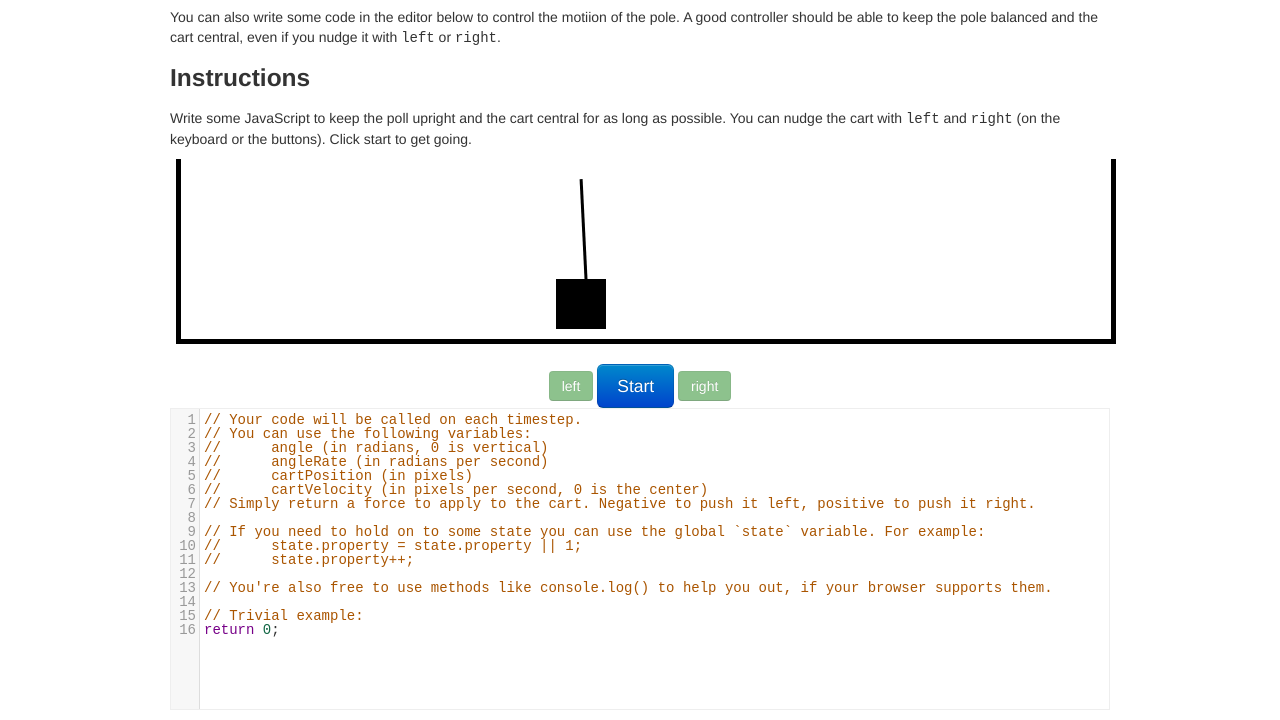
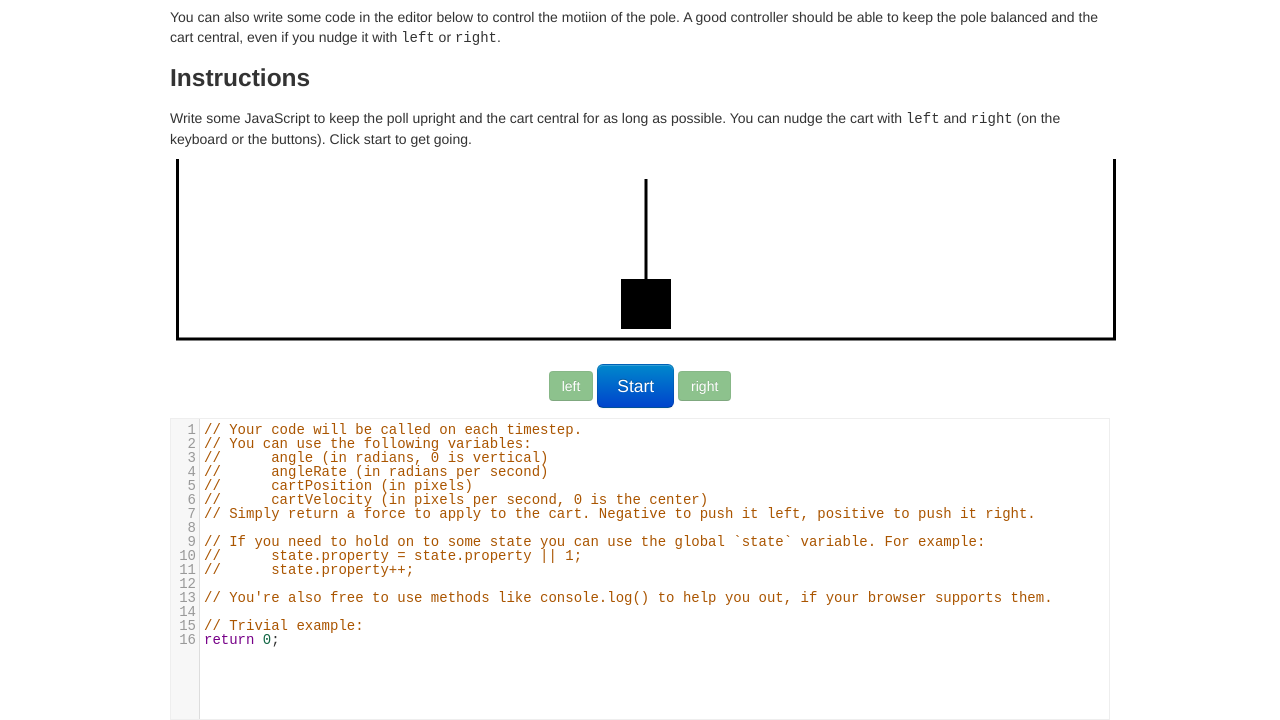
Before and after one commit to richardTowers/poleBalancer, a plain HTML site: page index.html in a window 1280 px wide. Shown: the part 123-843 px from the top of the page. Drawn offline with Linux system fonts and the light colour scheme.

Commit message:
Tidying the code and adding edge boundaries

```diff
--- a/scripts/pole.js
+++ b/scripts/pole.js
@@ -22,7 +22,9 @@ var Pole = (function () {
     return Pole;
 })();
 var Cart = (function () {
-    function Cart(mass, position, velocity, acceleration, pole) {
+    function Cart(width, height, mass, position, velocity, acceleration, pole) {
+        this.width = width;
+        this.height = height;
         this.mass = mass;
         this.position = position;
         this.velocity = velocity;
@@ -45,24 +47,21 @@ var Cart = (function () {
 $(function () {
     'use strict';
     var elapsed = 0;
-    var windowWidth = $('.container').width();
-    var windowHeight = $('.container').height();
-    $('#cart').attr('width', windowWidth + 'px');
-    $('#cart').attr('height', 200 + 'px');
+    var canvasWidth = $('.container').width();
+    var canvasHeight = 200;
+    $('#cart').attr('width', canvasWidth + 'px');
+    $('#cart').attr('height', canvasHeight + 'px');
     var time = 0;
     var cartMass = 0.5;
-    var cart = new Cart(cartMass, windowWidth / 2 - 90, 0, 0, new Pole(0.1, 5, 0.1 * (Math.random() - 0.5), 0, 0, cartMass));
+    var cart = new Cart(50, 50, cartMass, canvasWidth / 2 - 25, 0, 0, new Pole(0.1, 5, 0, 0, 0, cartMass));
     var canvas = document.getElementById('cart');
     if(!canvas) {
         return;
     }
-    var canvasWidth = canvas.width;
-    var canvasHeight = canvas.height;
     var context = canvas.getContext('2d');
     context.fillStyle = 'rgb(0,0,0)';
     context.lineWidth = 3;
     var nudge = 0;
-    var timeout;
     $(document).keydown(function (e) {
         if(e.keyCode == 37) {
             nudge = -100;
@@ -85,12 +84,13 @@ $(function () {
     $('#left,#right').bind('touchend mouseup', function () {
         nudge = 0;
     });
+    var timeout;
     function animate(cart, controller) {
         drawFrame(cart);
         var force = nudge + controller(cart.pole.angle, cart.pole.velocity, cart.position - canvasWidth / 2, cart.velocity);
         cart.tick(force);
         elapsed += timestep;
-        if(cart.pole.angle > Math.PI / 2 || cart.pole.angle < -Math.PI / 2) {
+        if(cart.position < 0 || cart.position + cart.width > canvasWidth || cart.pole.angle > Math.PI / 2 || cart.pole.angle < -Math.PI / 2) {
             window.alert('FAIL! You lasted ' + Math.round(elapsed) + ' seconds');
         } else {
             timeout = setTimeout(function () {
@@ -100,19 +100,22 @@ $(function () {
     }
     function drawFrame(cart) {
         drawBackground();
-        context.fillRect(cart.position, canvas.height - 80, 50, 50);
+        context.fillRect(cart.position, canvas.height - 80, cart.width, cart.height);
         var x = 100 * Math.cos(cart.pole.angle - Math.PI / 2);
         var y = 100 * Math.sin(cart.pole.angle - Math.PI / 2);
         context.beginPath();
-        context.moveTo(cart.position + 30, canvas.height - 80);
-        context.lineTo(cart.position + 30 + x, canvas.height - 80 + y);
+        context.moveTo(cart.position + cart.width / 2, canvas.height - 80);
+        context.lineTo(cart.position + cart.width / 2 + x, canvas.height - 80 + y);
         context.stroke();
     }
     function drawBackground() {
         context.clearRect(0, 0, canvas.width, canvas.height);
-        context.fillRect(0, canvas.height - 20, canvas.width, 5);
-        context.fillRect(0, canvas.height - 200, 5, 180);
-        context.fillRect(canvas.width - 5, canvas.height - 200, 5, 180);
+        context.beginPath();
+        context.moveTo(context.lineWidth / 2, 0);
+        context.lineTo(context.lineWidth / 2, canvas.height - 20);
+        context.lineTo(canvas.width - context.lineWidth / 2, canvas.height - 20);
+        context.lineTo(canvas.width - context.lineWidth / 2, 0);
+        context.stroke();
     }
     var target = document.getElementById('code');
     var editor = CodeMirror.fromTextArea(target, {
@@ -125,10 +128,10 @@ $(function () {
         };
         var controller = new Function('angle', 'angleRate', 'cartPosition', 'cartVelocity', code);
         $('#left,#right').removeAttr('disabled');
+        clearTimeout(timeout);
         elapsed = 0;
-        clearTimeout(timeout);
         nudge = 0;
-        cart.position = windowWidth / 2 - 90;
+        cart.position = canvasWidth / 2 - cart.width / 2;
         cart.velocity = 0;
         cart.acceleration = 0;
         cart.pole.angle = 0.1 * (Math.random() - 0.5);
--- a/styles/pole.css
+++ b/styles/pole.css
@@ -5,11 +5,6 @@ fieldset {
 canvas {
 	padding-left: 6px;
 	padding-right: 6px;
-}
-
-textarea {
-	margin-top: 10px;
-	width: 100%;
 }
 
 body {
@@ -20,11 +15,16 @@ body {
 	margin-left: 0;
 }
 
+textarea {
+	width: 100%;
+}
+
 .CodeMirror {
-  border: 1px solid #eee;
-  height: auto;
+	margin-top: 10px;
+	border: 1px solid #eee;
+	height: auto;
 }
 .CodeMirror-scroll {
-  overflow-y: hidden;
-  overflow-x: auto;
+	overflow-y: hidden;
+	overflow-x: auto;
 }
```
Also changed, not shown: 1 other file.
